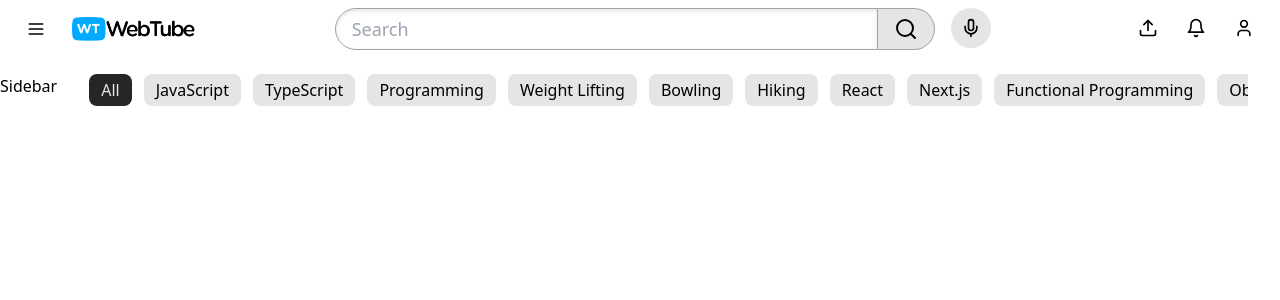
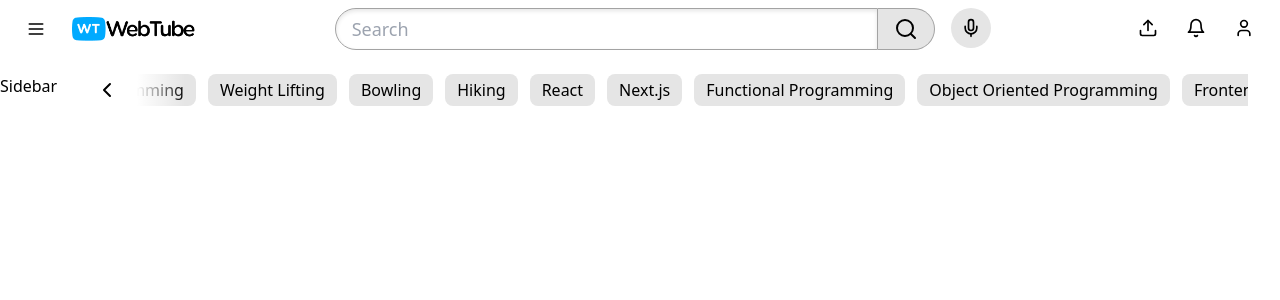
Before and after one commit to Annie-Huang/youtube-react-ts-tailwind-home-page, a React (Vite) app: page / in a window 1280 px wide. Shown: the top 300 px of the page. Built offline with nearby package versions, Linux system fonts and the light colour scheme.

Commit message:
Set the transform as style in the pills array bar. Test that is can move by 200px to the left

```diff
--- a/src/components/CategoryPills.tsx
+++ b/src/components/CategoryPills.tsx
@@ -15,13 +15,16 @@ export const CategoryPills = ({
   selectedCategory,
   onSelect,
 }: CategoryPillProps) => {
-  const [translate, setTranslate] = useState(0);
-  const [isLeftVisible, setIsLeftVisible] = useState(false);
+  const [translate, setTranslate] = useState(300);
+  const [isLeftVisible, setIsLeftVisible] = useState(true);
   const [isRightVisible, setIsRightVisible] = useState(false);
 
   return (
     <div className='overflow-x-hidden relative'>
-      <div className='flex whitespace-nowrap gap-3 transition-transform w-[max-content]'>
+      <div
+        className='flex whitespace-nowrap gap-3 transition-transform w-[max-content]'
+        style={{ transform: `translateX(-${translate}px)` }}
+      >
         {categories.map((category) => (
           <Button
             key={category}
```
